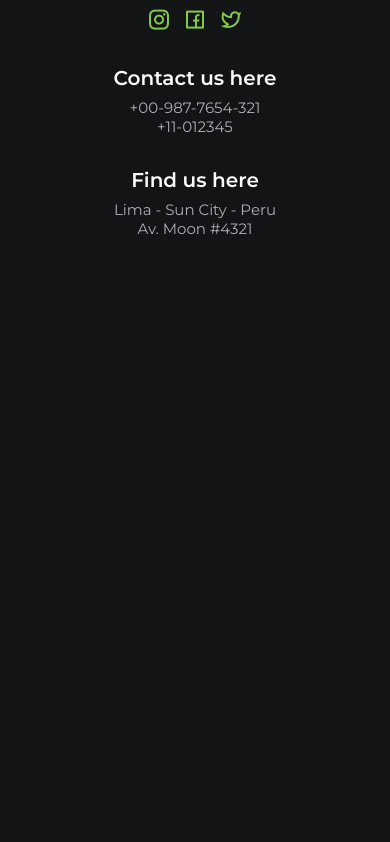
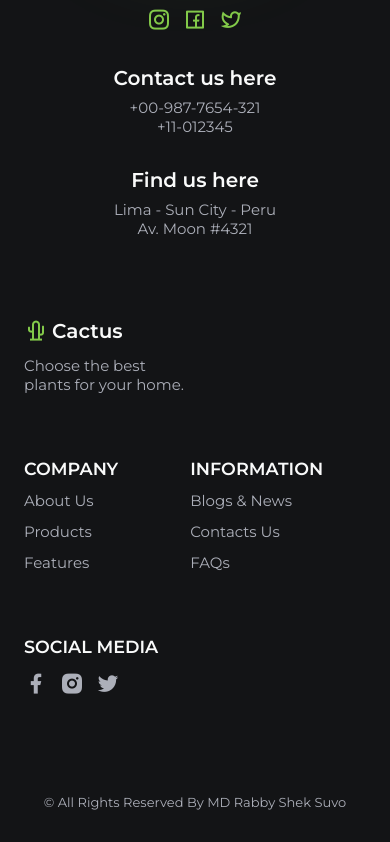
Before and after one commit to rabby-shek/responsive-cactus-website, a plain HTML site: page index.html in a window 390 px wide. Shown: the part 4559-5401 px from the top of the page. Before the commit the page ends 4813 px from the top, so only its background shows below. Drawn offline with nearby package versions, Linux system fonts and the light colour scheme.

Commit message:
footer section for mobile complete

```diff
--- a/assets/css/styles.css
+++ b/assets/css/styles.css
@@ -421,9 +421,71 @@ img {
   font-style: normal;
 }
 /*=============== FOOTER ===============*/
-
+.footer{
+  padding-block: 4rem 2rem;
+}
+.footer-container{
+  row-gap: 4rem;
+}
+.footer-logo{
+  display: inline-flex;
+  align-items: center;
+  column-gap: .25rem;
+  color: var(--title-color);
+  font-size: var(--h2-font-size);
+  font-weight: var(--font-semi-bold);
+  margin-bottom: .75rem;
+}
+.footer-logo i{
+  color: var(--first-color);
+  font-size: 1.5rem;
+  font-weight: initial;
+}
+.footer-content{
+  grid-template-columns: repeat(2, max-content);
+  gap: 4rem 2rem;
+}
+.footer-title{
+  margin-bottom: .75rem;
+}
+.footer-links{
+  display: grid;
+  row-gap: .75rem;
+}
+.footer-link{
+  color: var(--text-color);
+  transition: color .4s;
+}
+.footer-social{
+  display: flex;
+  column-gap: .75rem;
+}
+.footer-social-link{
+  color: var(--text-color);
+  font-size: 1.5rem;
+  transition: color .4s;
+}
+.footer-link:hover,
+.footer-social-link:hover{
+  color: var(--first-color);
+}
+.footer-copy{
+  display: block;
+  margin-top: 6rem;
+  text-align: center;
+  font-size: var(--small-font-size);
+}
 /*=============== SCROLL BAR ===============*/
-
+::-webkit-scrollbar{
+  width: .6rem;
+  background-color: hsl(228, 4%, 25%);
+}
+::-webkit-scrollbar-thumb{
+  background-color: hsl(228, 4%, 25%);
+}
+::-webkit-scrollbar-thumb:hover{
+  background-color: hsl(228, 4%, 35%);
+}
 /*=============== SCROLL UP ===============*/
 
 /* Show Scroll Up */
--- a/index.html
+++ b/index.html
@@ -254,7 +254,63 @@
 
    <!--==================== FOOTER ====================-->
    <footer class="footer">
-
+      <div class="footer-container container grid">
+         <div>
+            <a href="#" class="footer-logo">
+               <i class="ri-cactus-line"></i>Cactus
+            </a>
+            <p class="footer-description">
+               Choose the best <br> plants for your home.
+            </p>
+         </div>
+         <div class="footer-content grid">
+            <div>
+               <h3 class="footer-title">COMPANY</h3>
+               <ul class="footer-links">
+                  <li>
+                     <a href="#" class="footer-link"> About Us</a>
+                  </li>
+                  <li>
+                     <a href="#" class="footer-link"> Products</a>
+                  </li>
+                  <li>
+                     <a href="#" class="footer-link"> Features</a>
+                  </li>
+               </ul>
+            </div>
+            <div>
+               <h3 class="footer-title">INFORMATION</h3>
+               <ul class="footer-links">
+                  <li>
+                     <a href="#" class="footer-link"> Blogs & News</a>
+                  </li>
+                  <li>
+                     <a href="#" class="footer-link"> Contacts Us</a>
+                  </li>
+                  <li>
+                     <a href="#" class="footer-link"> FAQs</a>
+                  </li>
+               </ul>
+            </div>
+            <div>
+               <h3 class="footer-title">SOCIAL MEDIA</h3>
+               <ul class="footer-social">
+                <a href="#" class="footer-social-link">
+                  <i class="ri-facebook-fill"></i>
+                </a>
+                <a href="#" class="footer-social-link">
+                  <i class="ri-instagram-fill"></i>
+                </a>
+                  <a href="#" class="footer-social-link">
+                     <i class="ri-twitter-fill"></i>
+                  </a>
+               </ul>
+            </div>
+         </div>
+      </div>
+      <span class="footer-copy">
+         &#169; All Rights Reserved By MD Rabby Shek Suvo
+      </span>
    </footer>
 
    <!--========== SCROLL UP ==========-->
```
